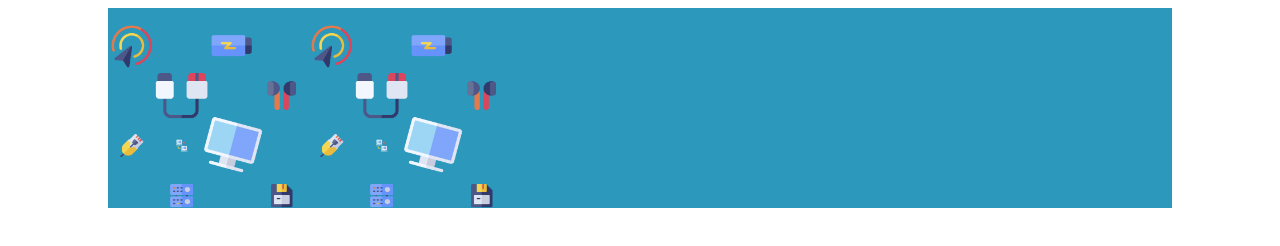
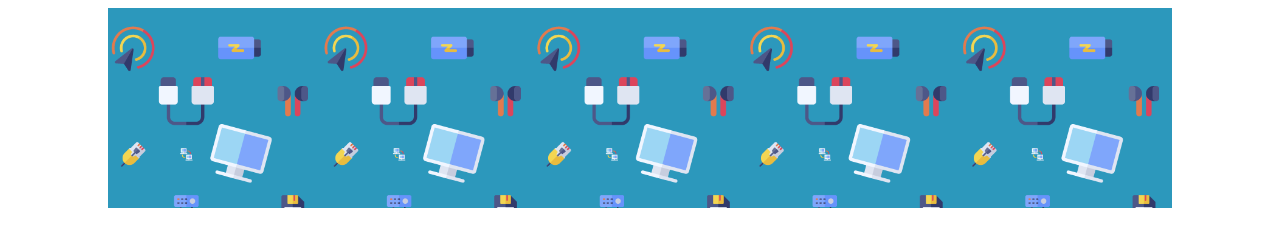
Before and after one commit to antonionovelli92/html-css-booleaner, a plain HTML site: page index.html in a window 1280 px wide. Drawn offline with Linux system fonts and the light colour scheme.

Commit message:
add background color with pattern

```diff
--- a/css/style.css
+++ b/css/style.css
@@ -9,14 +9,6 @@
     height: 200px;
     background-color: rgb(44, 152, 188);
     background-size: 40%;
-
+    background-image: url(../img/pattern.png);
+    background-repeat: repeat;
 }
-#front {
-    background-size: 100%;
-    height: 100%;
-
-  }
-
-
-
-}
--- a/index.html
+++ b/index.html
@@ -12,7 +12,7 @@
    <div id="contenuto">
       <!-- Intestazione con immagini -->
        <header id="background" >
-        <img id="front" src="img/pattern.png" alt="">
+
        </header>
     </div>
 </body>
```
